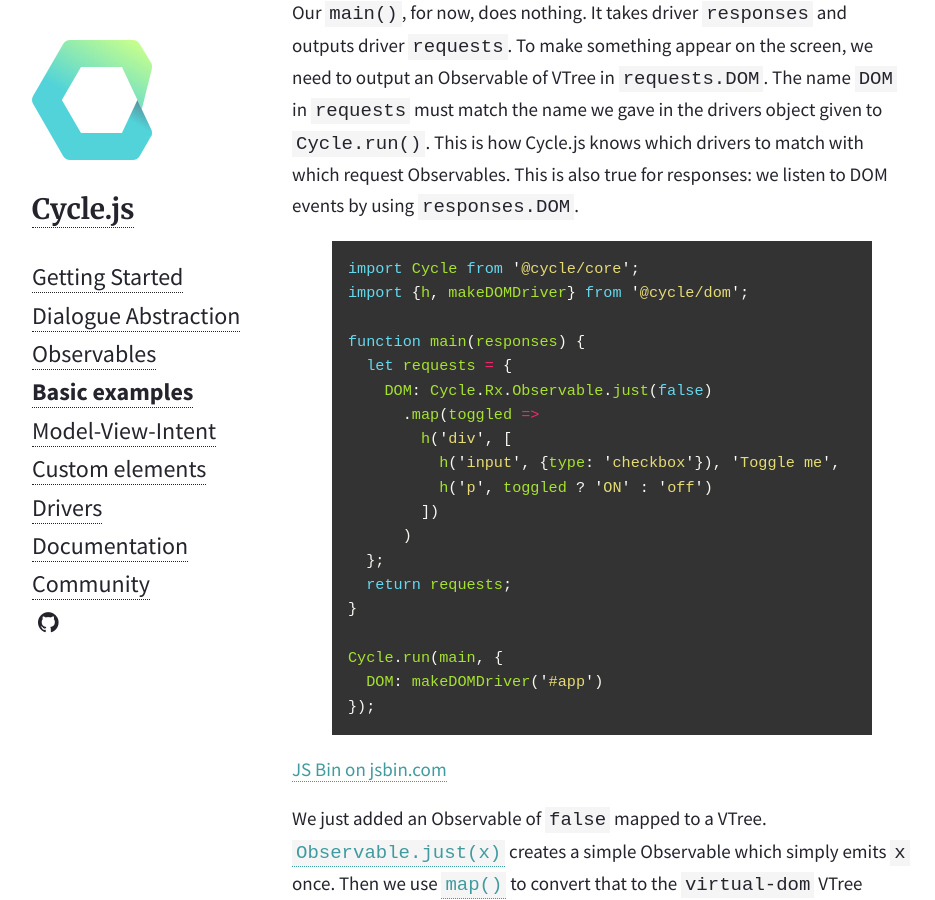
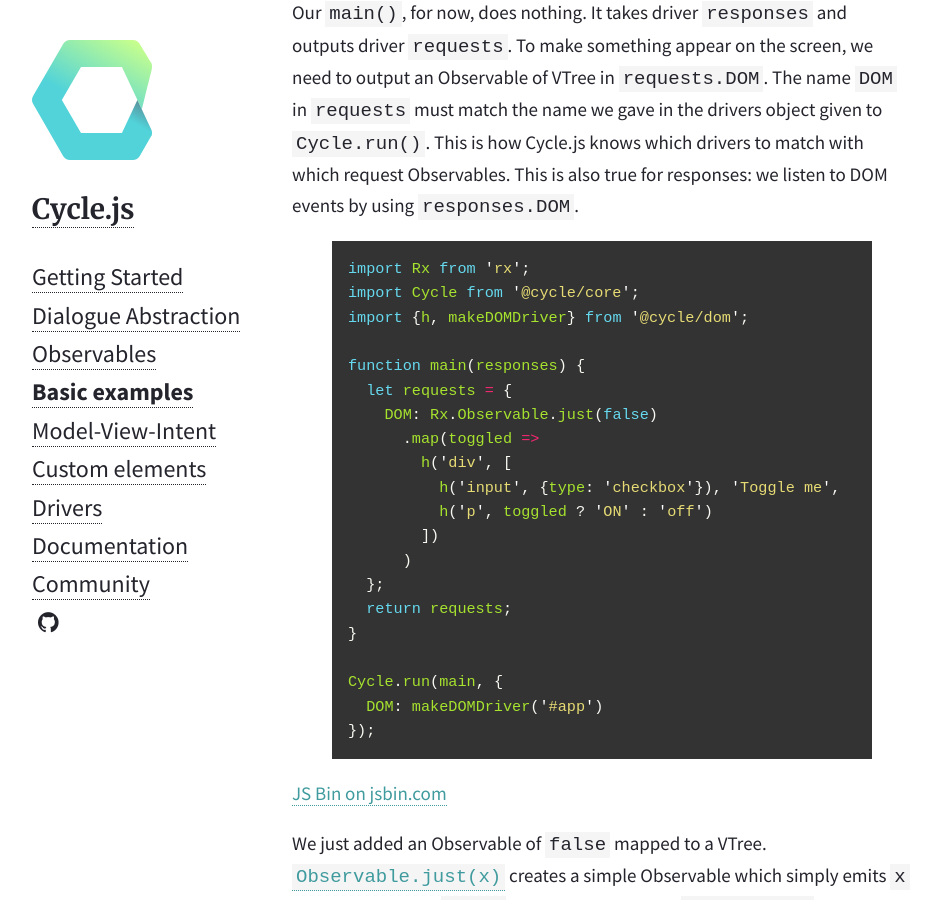
Before and after one commit to cyclejs/old-website, a Jekyll site: the page built from _posts/2015-01-28-basic-examples.md, in a window 1280 px wide and 900 px high, scrolled down 2007 px. Shown: the whole window, without its empty margins (168-1103 px from the left). Built offline with Jekyll 4.4.1, drawn with Linux system fonts in a browser that asks for light colours; nearby versions of some CDN libraries; some of the changed text lies outside the part shown.

Commit message:
Update with Cycle Core v5 (rx as peer dependency)

```diff
--- a/_posts/2015-01-28-basic-examples.md
+++ b/_posts/2015-01-28-basic-examples.md
@@ -64,12 +64,13 @@
 Our `main()`, for now, does nothing. It takes driver `responses` and outputs driver `requests`. To make something appear on the screen, we need to output an Observable of VTree in `requests.DOM`. The name `DOM` in `requests` must match the name we gave in the drivers object given to `Cycle.run()`. This is how Cycle.js knows which drivers to match with which request Observables. This is also true for responses: we listen to DOM events by using `responses.DOM`.
 
 {% highlight js %}
+import Rx from 'rx';
 import Cycle from '@cycle/core';
 import {h, makeDOMDriver} from '@cycle/dom';
 
 function main(responses) {
   let requests = {
-    DOM: Cycle.Rx.Observable.just(false)
+    DOM: Rx.Observable.just(false)
       .map(toggled =>
         h('div', [
           h('input', {type: 'checkbox'}), 'Toggle me',
@@ -85,7 +86,7 @@
 });
 {% endhighlight %}
 
-<a class="jsbin-embed" href="http://jsbin.com/vizurixexi/embed?output">JS Bin on jsbin.com</a>
+<a class="jsbin-embed" href="http://jsbin.com/nilesaheme/embed?output">JS Bin on jsbin.com</a>
 
 We just added an Observable of `false` mapped to a VTree. [`Observable.just(x)`](http://reactivex.io/documentation/operators/just.html) creates a simple Observable which simply emits `x` once. Then we use [`map()`](http://reactivex.io/documentation/operators/map.html) to convert that to the `virtual-dom` VTree containing an `<input type="checkbox">` and a `<p>` element displaying `off` if the `toggled` boolean is `false`, and displaying `ON` otherwise.
 
@@ -115,7 +116,7 @@
 });
 {% endhighlight %}
 
-<a class="jsbin-embed" href="http://jsbin.com/bikadaroco/embed?output">JS Bin on jsbin.com</a>
+<a class="jsbin-embed" href="http://jsbin.com/tuceromuvo/embed?output">JS Bin on jsbin.com</a>
 
 Notice the lines we changed (lines commented `NEW!`). We now map `change` events on the checkbox to the `checked` value of the element (the first `map()`) to VTrees displaying that value. However, we need a [`.startWith()`](http://reactivex.io/documentation/operators/startwith.html) to give a default value to be converted to a VTree. Without this, nothing would be shown! Why? Because our `requests` is reacting to `responses`, but `responses` is reacting to `requests`. If no one triggers the first event, nothing will happen. It is the same effect as meeting a stranger, and not having anything to say. Someone needs to take the initiative to start the conversation. That is what `main()` is doing: kickstarting the interaction, and then letting subsequent actions be mutual reactions between `main()` and the DOM Driver.
 
@@ -125,7 +126,7 @@
 
 Suppose we have a backend with a database containing ten users. We want to have a front-end with one button "get a random user", and to display the user's details, like name and email. This is what we want to achieve:
 
-<a class="jsbin-embed" href="http://jsbin.com/qukiqasika/embed?output">JS Bin on jsbin.com</a>
+<a class="jsbin-embed" href="http://jsbin.com/lacizewoki/embed?output">JS Bin on jsbin.com</a>
 
 Essentially we just need to make a request for the endpoint `/user/:number` whenever the button is clicked. Where would this HTTP request fit in a Cycle.js app?
 
@@ -281,7 +282,7 @@
 });
 {% endhighlight %}
 
-<a class="jsbin-embed" href="http://jsbin.com/qukiqasika/embed?output">JS Bin on jsbin.com</a>
+<a class="jsbin-embed" href="http://jsbin.com/lacizewoki/embed?output">JS Bin on jsbin.com</a>
 
 <h2 id="increment-and-decrement-a-counter">Increment and decrement a counter</h2>
 
@@ -311,7 +312,7 @@
 But how do we create a `count$`? Clearly it must depend on increment clicks and decrement clicks. The former should mean a "+1" operation, and the latter a "-1" operation.
 
 {% highlight js %}
-let action$ = Cycle.Rx.Observable.merge(
+let action$ = Rx.Observable.merge(
   DOM.select('.decrement').events('click').map(ev => -1),
   DOM.select('.increment').events('click').map(ev => +1)
 );
@@ -334,11 +335,12 @@
 If we put `action$` and `count$` together in our `main()`, we can implement the counter like this:
 
 {% highlight js %}
+import Rx from 'rx';
 import Cycle from '@cycle/core';
 import {h, makeDOMDriver} from '@cycle/dom';
 
 function main({DOM}) {
-  let action$ = Cycle.Rx.Observable.merge(
+  let action$ = Rx.Observable.merge(
     DOM.select('.decrement').events('click').map(ev => -1),
     DOM.select('.increment').events('click').map(ev => +1)
   );
@@ -359,13 +361,13 @@
 });
 {% endhighlight %}
 
-<a class="jsbin-embed" href="http://jsbin.com/wuweyadori/embed?output">JS Bin on jsbin.com</a>
+<a class="jsbin-embed" href="http://jsbin.com/fegezoweni/embed?output">JS Bin on jsbin.com</a>
 
 <h2 id="body-mass-index-calculator">Body mass index calculator</h2>
 
 Now that we've got the hang of Cycle.js apps with state, let's tackle something a bit larger. Consider the following [BMI](https://en.wikipedia.org/wiki/Body_mass_index) calculator: it has a slider to select the weight, a slider to select the height, and the text indicates the calculated BMI from the weight and height values selected.
 
-<a class="jsbin-embed" href="http://jsbin.com/xipuvucula/embed?output">JS Bin on jsbin.com</a>
+<a class="jsbin-embed" href="http://jsbin.com/nepotiqoqo/embed?output">JS Bin on jsbin.com</a>
 
 In the previous example, we had the actions *decrement* and *increment*. In this example, we have "change weight" and "change height". These seem straightforward to implement.
 
@@ -379,7 +381,7 @@
 To combine these two actions and use their values to compute the BMI, we use the RxJS [`combineLatest`](http://reactivex.io/documentation/operators/combinelatest.html) operator. We saw in the previous example that `merge` had *OR* semantics. `combineLatest` has, on the other hand, *AND* semantics. For instance, to compute the BMI, we need a `weight` value *and* and a `height` value.
 
 {% highlight js %}
-let bmi$ = Cycle.Rx.Observable.combineLatest(
+let bmi$ = Rx.Observable.combineLatest(
   changeWeight$.startWith(70),
   changeHeight$.startWith(170),
   (weight, height) => {
@@ -392,6 +394,7 @@
 Now we just need a function to visualize the BMI result and the sliders. We do that by mapping `bmi$` to an Observable of VTree, and giving that to the `DOM` driver.
 
 {% highlight js %}
+import Rx from 'rx';
 import Cycle from '@cycle/core';
 import {h, makeDOMDriver} from '@cycle/dom';
 
@@ -400,7 +403,7 @@
     .map(ev => ev.target.value);
   let changeHeight$ = DOM.select('#height').events('input')
     .map(ev => ev.target.value);
-  let bmi$ = Cycle.Rx.Observable.combineLatest(
+  let bmi$ = Rx.Observable.combineLatest(
     changeWeight$.startWith(70),
     changeHeight$.startWith(170),
     (weight, height) => {
@@ -431,14 +434,14 @@
 });
 {% endhighlight %}
 
-<a class="jsbin-embed" href="http://jsbin.com/puzatoteyo/embed?output">JS Bin on jsbin.com</a>
+<a class="jsbin-embed" href="http://jsbin.com/mukexewexu/embed?output">JS Bin on jsbin.com</a>
 
 This code works. We can get the calculated BMI when we move the slider. However, maybe you noticed, the labels for weight and height do not show what the slider is selecting. Instead, they just show e.g. `Weight ___kg`, which is useless since we do not know what value we are choosing for the weight.
 
 The problem happens because when we map on `bmi$`, we do not have anymore the `weight` and `height` values. Therefore, for the function which renders the VTree, we need to use an Observable which emits a complete amount of data instead of just BMI data. We need a `state$` Observable.
 
 {% highlight js %}
-let state$ = Cycle.Rx.Observable.combineLatest(
+let state$ = Rx.Observable.combineLatest(
   changeWeight$.startWith(70),
   changeHeight$.startWith(170),
   (weight, height) => {
@@ -452,6 +455,7 @@
 Below is the program that uses `state$` to render all dynamic values correctly to the DOM.
 
 {% highlight js %}
+import Rx from 'rx';
 import Cycle from '@cycle/core';
 import {h, makeDOMDriver} from '@cycle/dom';
 
@@ -460,7 +464,7 @@
     .map(ev => ev.target.value);
   let changeHeight$ = DOM.select('#height').events('input')
     .map(ev => ev.target.value);
-  let state$ = Cycle.Rx.Observable.combineLatest(
+  let state$ = Rx.Observable.combineLatest(
     changeWeight$.startWith(70),
     changeHeight$.startWith(170),
     (weight, height) => {
@@ -492,7 +496,7 @@
 });
 {% endhighlight %}
 
-<a class="jsbin-embed" href="http://jsbin.com/xipuvucula/embed?output">JS Bin on jsbin.com</a>
+<a class="jsbin-embed" href="http://jsbin.com/nepotiqoqo/embed?output">JS Bin on jsbin.com</a>
 
 Great, this program functions exactly like we want it to. Weight and height labels react to the sliders being dragged, and the BMI result gets recalculated as well.
 
```
Also changed, not shown: _posts/2015-01-25-custom-elements.md (+3 -3 lines), _posts/2015-01-29-observables.md (+1 -1 lines), _posts/2015-01-31-getting-started.md (+4 -3 lines).
